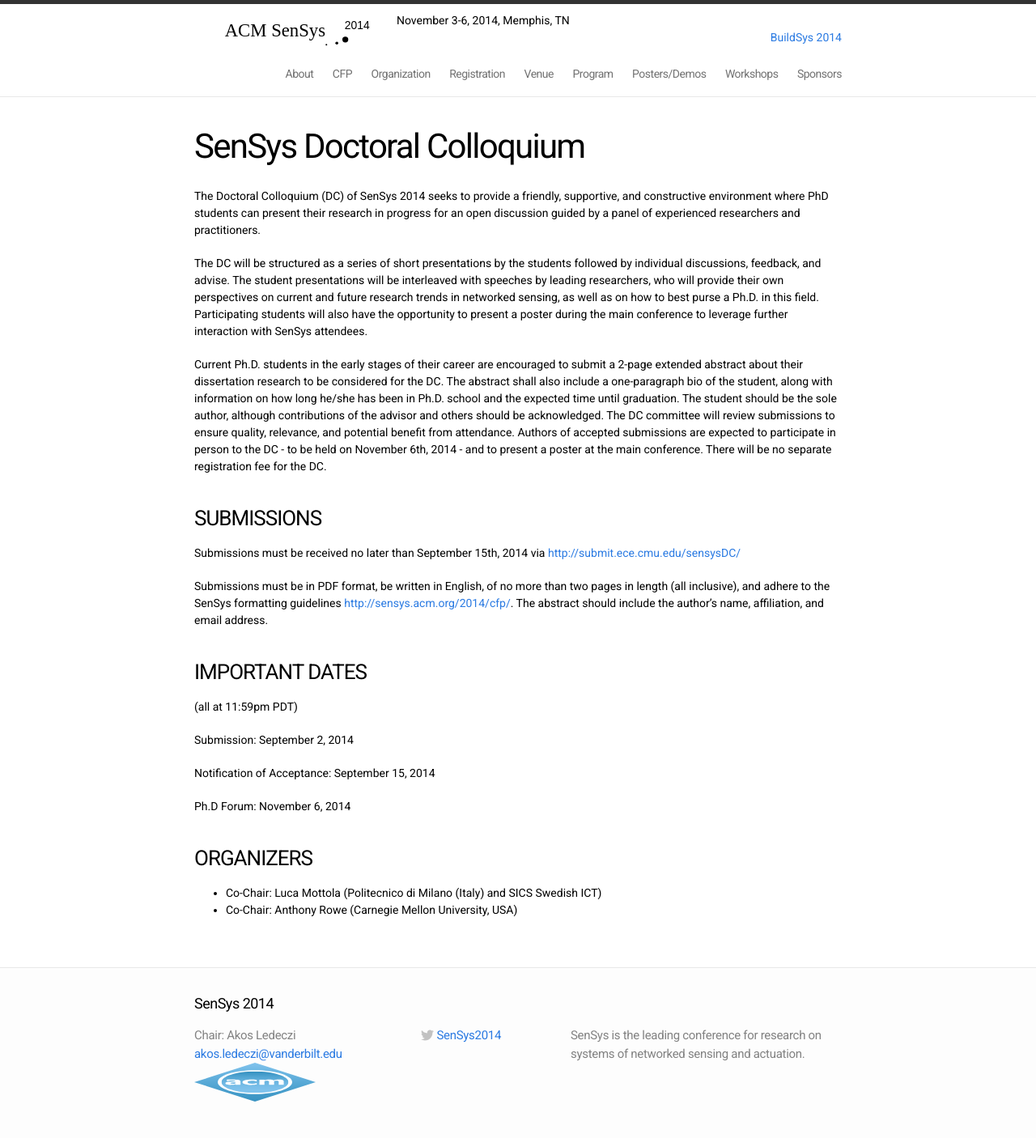
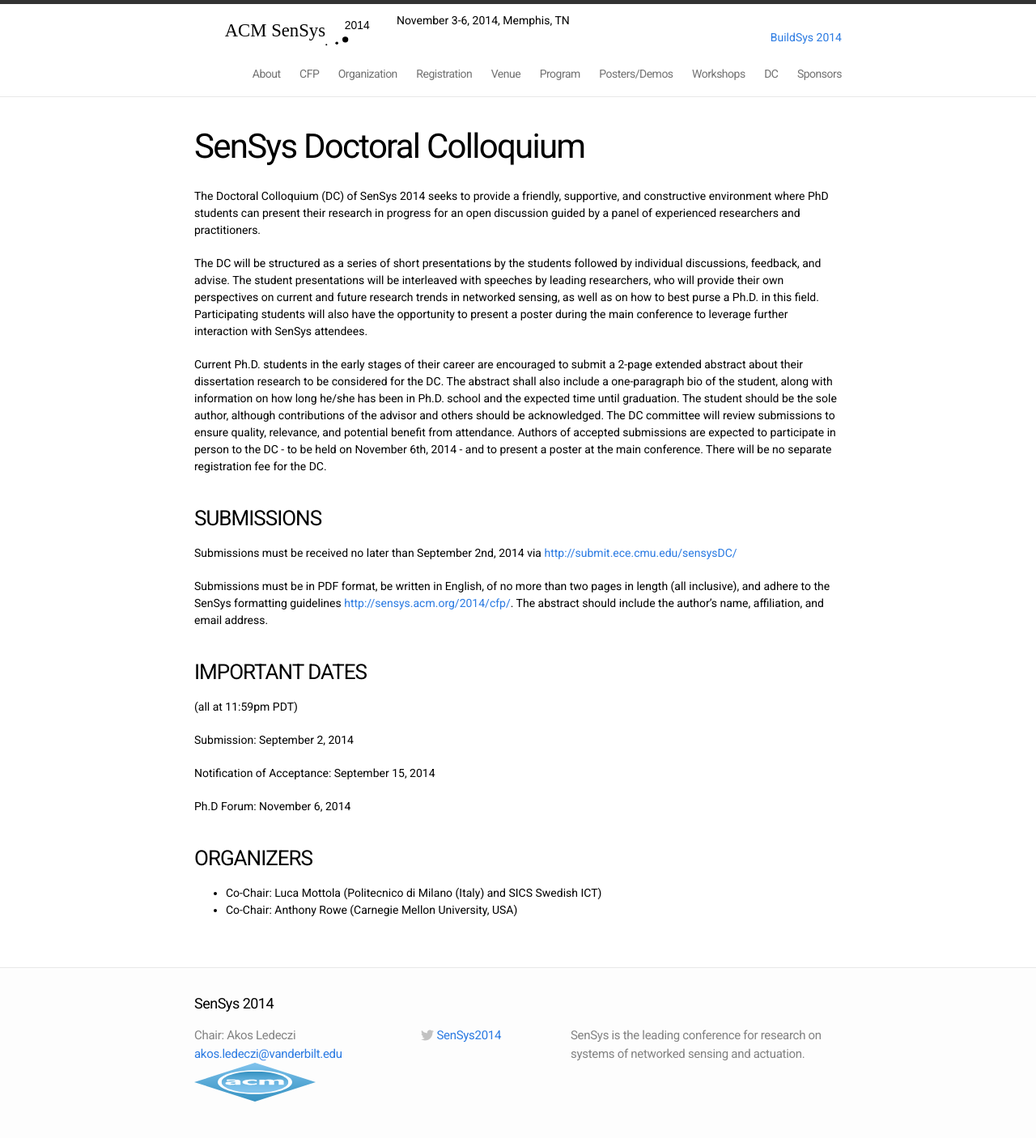
Before and after one commit to rfdickerson/acm-sensys2014-website, a Jekyll site: the page built from doctoral.md, in a window 1280 px wide. Shown: the whole page at 81% size. Built offline with Jekyll 4.4.1, drawn with Linux system fonts in a browser that asks for light colours.

Commit message:
Added top-level menu for DC and a date change

```diff
--- a/_config.yml
+++ b/_config.yml
@@ -26,6 +26,8 @@ links:
         url: /demos/
     -   title: Workshops
         url: /workshops/
+    -   title: DC
+        url: /dc/
     -   title: Sponsors
         url: /sponsors/
 
--- a/doctoral.md
+++ b/doctoral.md
@@ -32,7 +32,7 @@ to be held on November 6th, 2014 - and to present a poster at the main
 conference. There will be no separate registration fee for the DC.
 
 ### SUBMISSIONS ###
-Submissions must be received no later than September 15th, 2014 via  [http://submit.ece.cmu.edu/sensysDC/](http://submit.ece.cmu.edu/sensysDC/)
+Submissions must be received no later than September 2nd, 2014 via  [http://submit.ece.cmu.edu/sensysDC/](http://submit.ece.cmu.edu/sensysDC/)
 
 Submissions must be in PDF format, be written in English, of no
 more than two pages in length (all inclusive), and adhere to the SenSys
```
